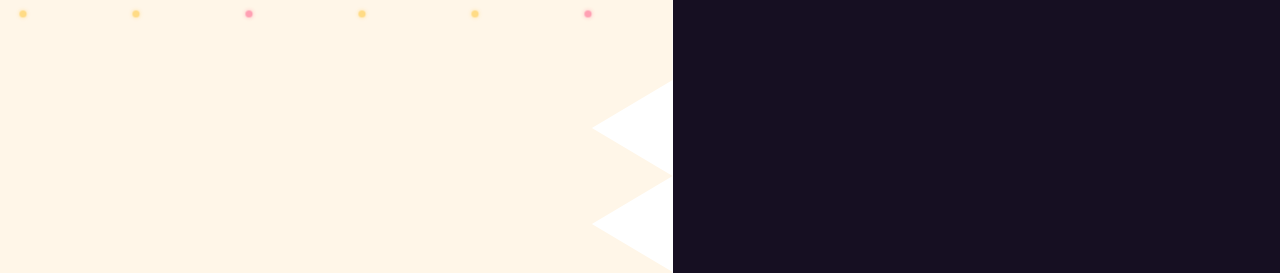
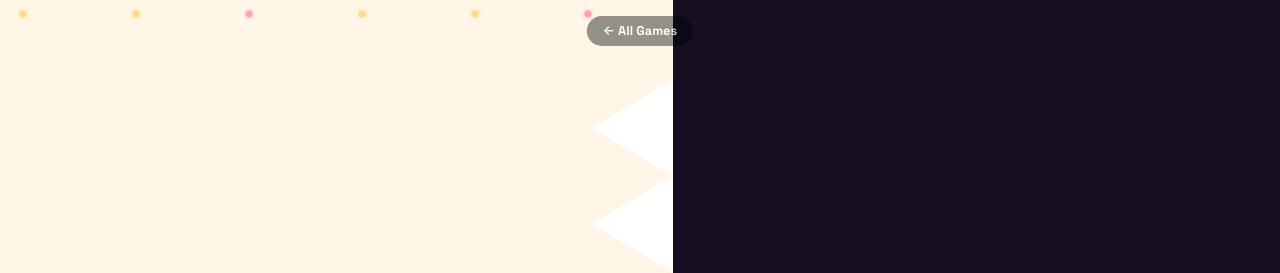
Before and after one commit to prapachaiuea/quiplash-game, a plain HTML site: page index.html in a window 1280 px wide. Shown: the top 273 px of the page. Drawn offline with Linux system fonts and the light colour scheme.

Commit message:
Delete room when host leaves; add Back to Home link
Rooms are one-time use — the host leaving now deletes the whole room
instead of just reloading, and players detect the closure and back
out gracefully with a toast instead of hitting a broken screen. Also
adds a "Back to Home" link to every page, pointing at the shared
party-games hub.

Co-Authored-By: Claude Sonnet 5 <noreply@anthropic.com>

```diff
--- a/firebase-rules.json
+++ b/firebase-rules.json
@@ -4,6 +4,7 @@
     ".write": false,
     "rooms": {
       "$roomId": {
+        ".write": "auth != null && !newData.exists() && auth.uid === data.child('public/host').val()",
         "public": {
           ".read": "auth != null",
           ".write": "auth != null && (!data.child('host').exists() || auth.uid === data.child('host').val())"
--- a/index.html
+++ b/index.html
@@ -9,6 +9,7 @@
   <link rel="stylesheet" href="landing.css" />
 </head>
 <body>
+  <a class="back-home-pill" href="https://prapachaiuea.github.io/party-games/">&larr; All Games</a>
   <main class="split" id="split">
     <a class="panel panel-host" href="host.html">
       <div class="marquee-border" aria-hidden="true">
--- a/landing.css
+++ b/landing.css
@@ -10,6 +10,28 @@ body {
   display: flex;
   min-height: 100vh;
   min-height: 100dvh;
+}
+
+.back-home-pill {
+  position: fixed;
+  top: 1rem;
+  left: 50%;
+  transform: translateX(-50%);
+  z-index: 5;
+  font-family: var(--font-body);
+  font-size: 0.8rem;
+  font-weight: 600;
+  padding: 0.4rem 1rem;
+  border-radius: 999px;
+  background: rgba(0, 0, 0, 0.55);
+  color: #fff;
+  text-decoration: none;
+  opacity: 0.75;
+}
+
+.back-home-pill:hover {
+  opacity: 1;
+  color: var(--gold);
 }
 
 .panel {
```
Also changed, not shown: host.html (+1 -0 lines), js/host/room.js (+4 -4 lines), js/player/room.js (+18 -1 lines), player.html (+1 -0 lines).
